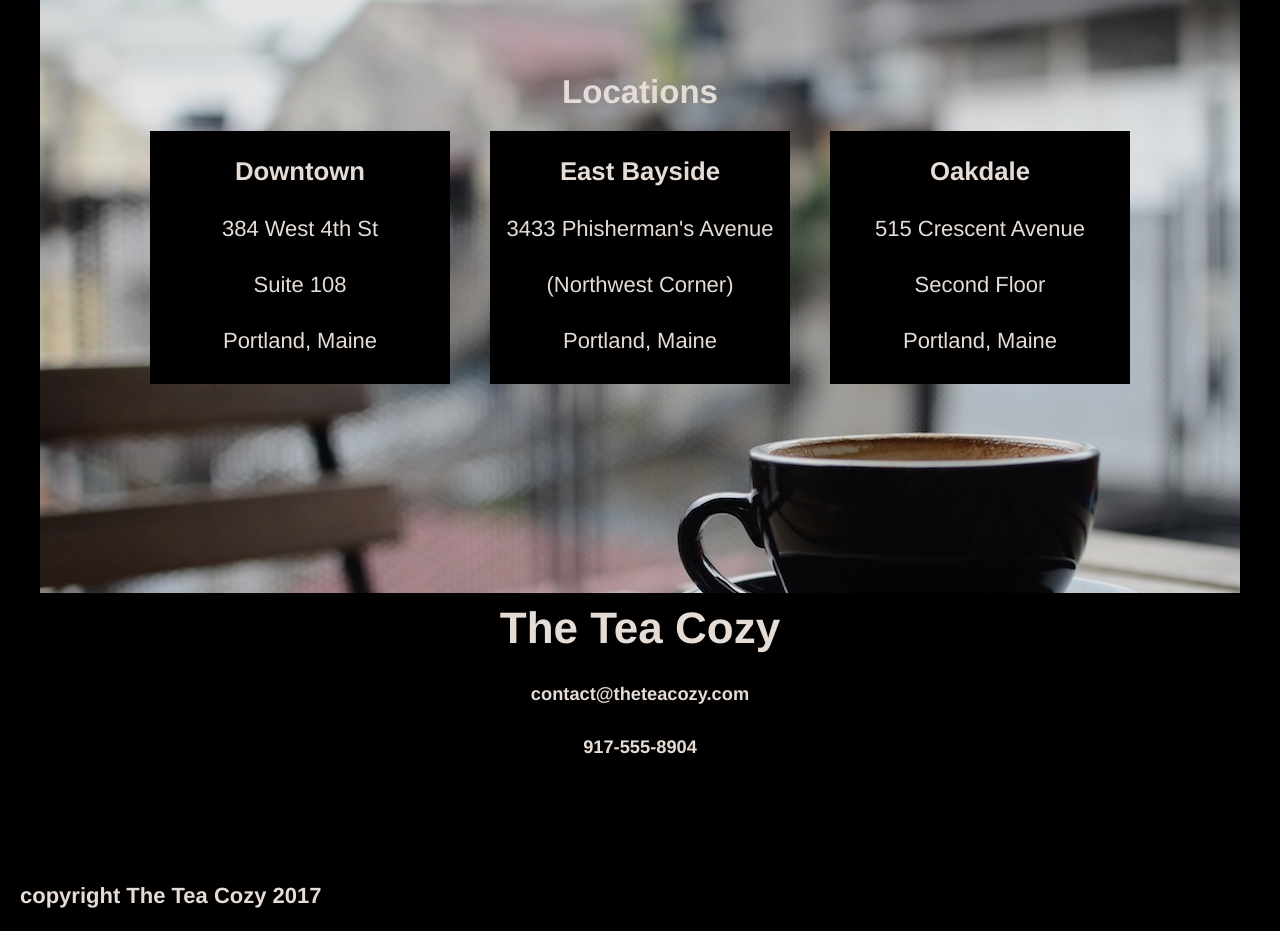
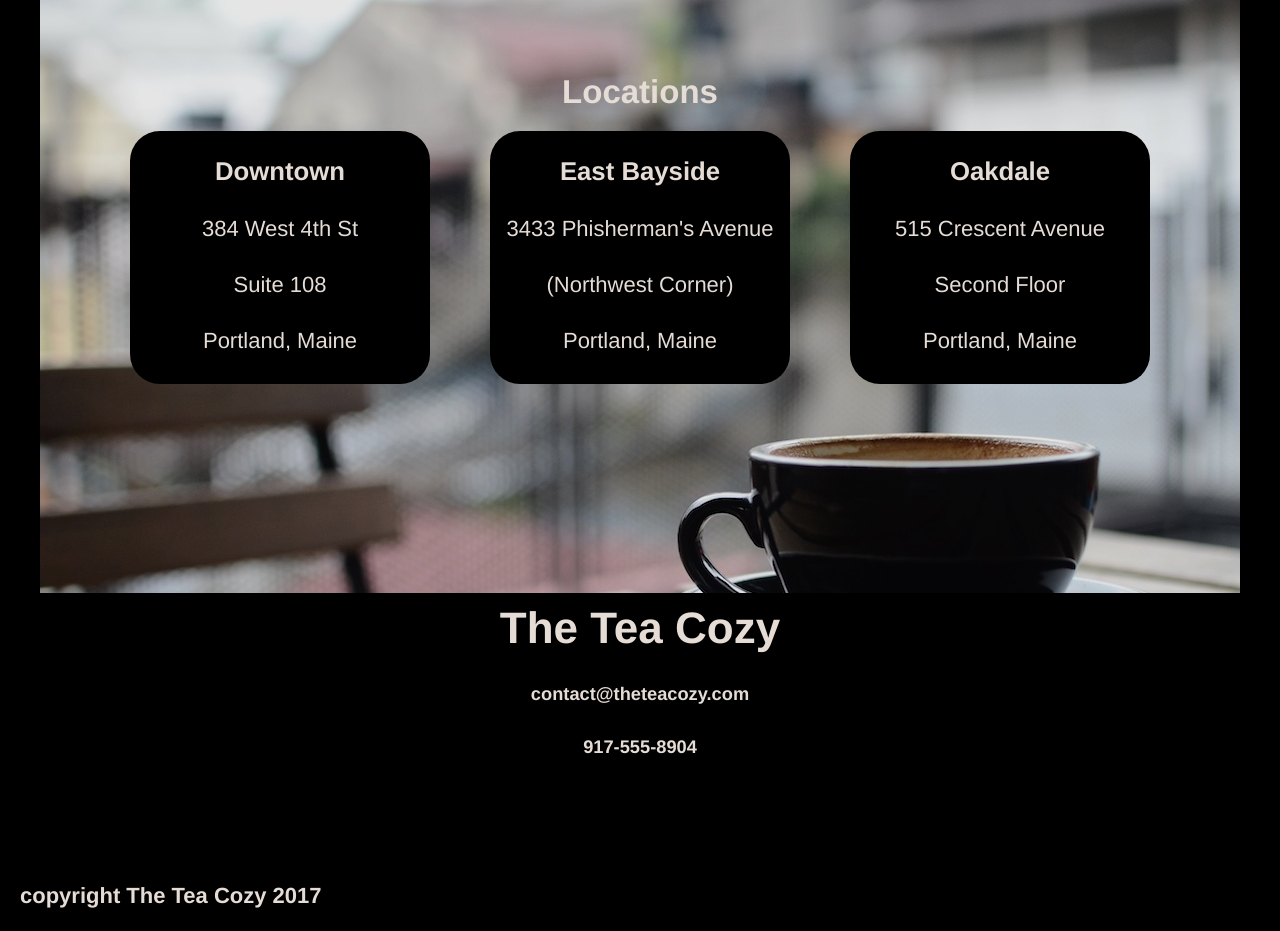
Before and after one commit to SlinkyGoat/slinkygoat.github.io, a plain HTML site: page teaCozy.html in a window 1280 px wide. Shown: the part 1540-2471 px from the top of the page. Drawn offline with Linux system fonts and the light colour scheme.

Commit message:
updated some stuff

```diff
--- a/resources/css/teaCozy.css
+++ b/resources/css/teaCozy.css
@@ -130,6 +130,8 @@ h2, h4 {
 
 .location {
     width: 300px;
+    margin: 0px 10px;
+    border-radius: 30px;
     background-color: black;
     opacity: 1;
     text-align: center;
```
